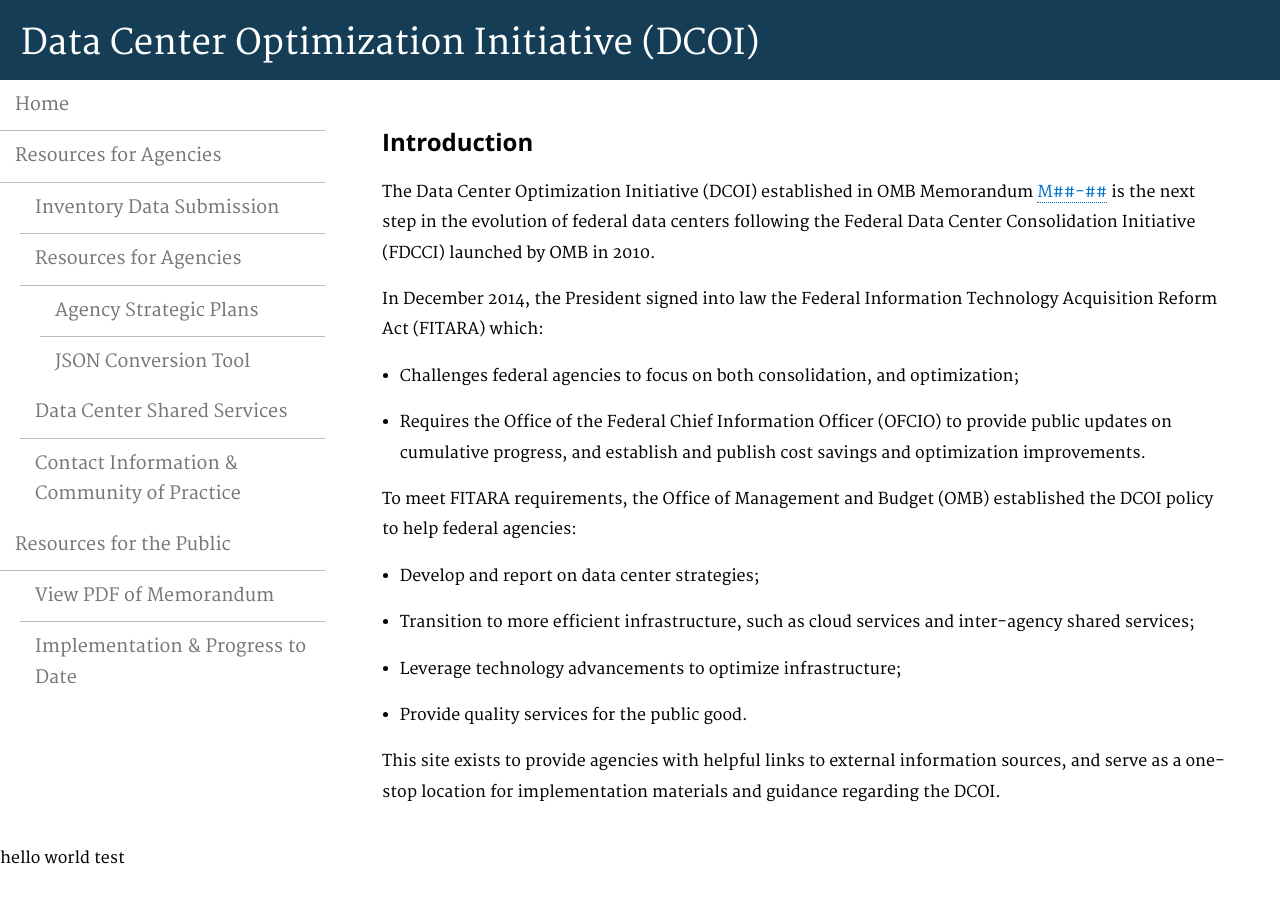
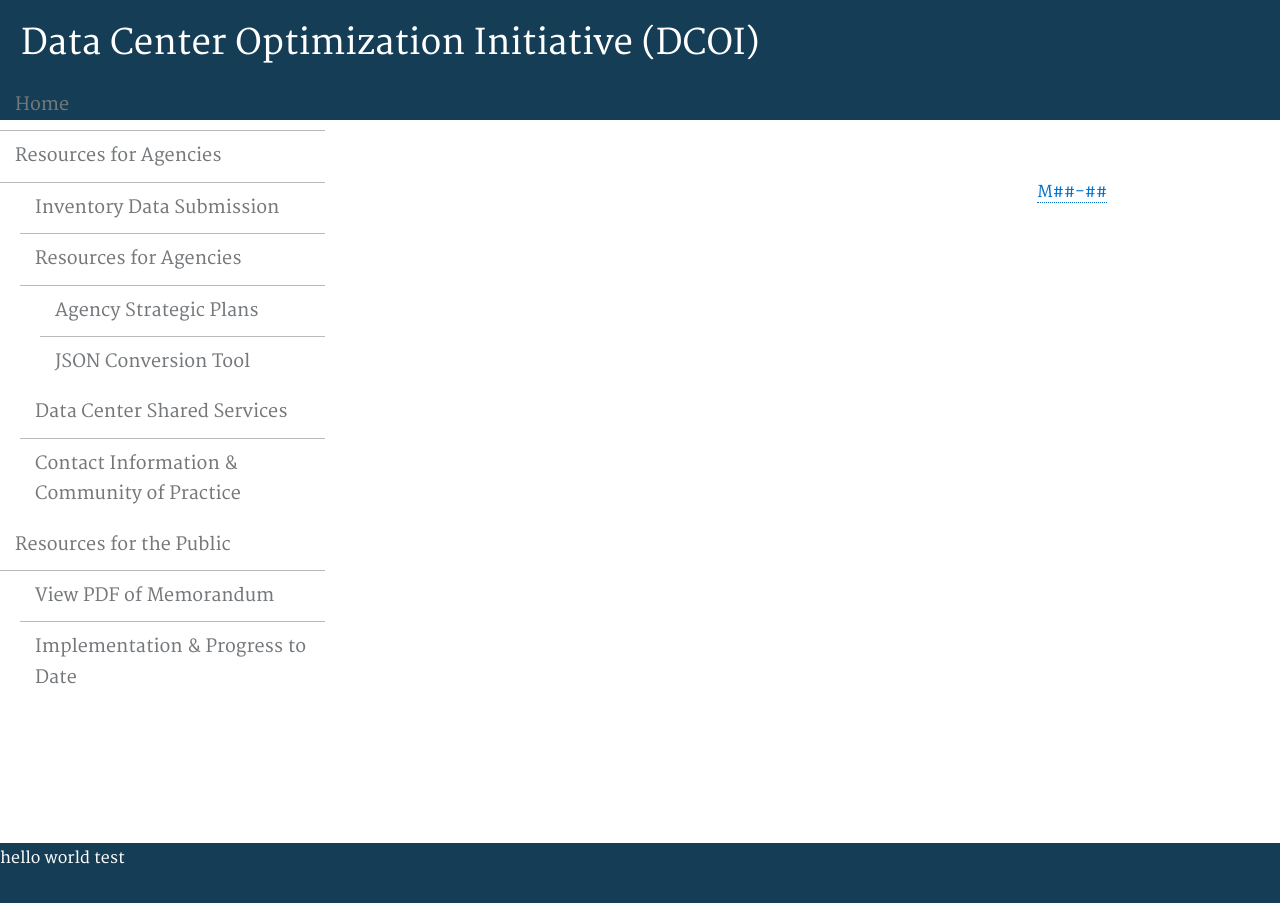
Before and after one commit to ydave-reisys/datacenters, a Jekyll site: the page built from pages/index.html, in a window 1280 px wide and 963 px high. Shown: the top 903 px of the window. Built offline with Jekyll 4.4.1, drawn with Linux system fonts in a browser that asks for light colours; nearby versions of some CDN libraries; Markdown is read by kramdown in place of the engine named in the settings.

Commit message:
Test Added footer

```diff
--- a/_layouts/default.html
+++ b/_layouts/default.html
@@ -39,7 +39,7 @@
 </head>
 <body>
 
-<div class="container">
+<footer class="container">
   <div>
     <header role="banner">
       <!-- <div style="float:right;">
--- a/assets/css/styles.scss
+++ b/assets/css/styles.scss
@@ -12,7 +12,7 @@
 $link:                #0072ce;
 $link-active:         #002d72;
 $link-hover:          #7eb8dd;
-
+$footer:              #153E56;
 $header-height:        80px;
 $header-height-mobile: 65px;
 
@@ -376,11 +376,11 @@
   padding: 0px;
 }
 /* footer */
-/*.footer{
-  background-color: #153E56;
-  padding: 1.3em;
-  color: #ffffff;
-  position: fixed;
-  height: 170px;
+footer{
+  background-color: $footer;
+  //padding: 1.3em;
+  color: $white;
+  height: 120px;
   width: 100%;
-}*/
+  bottom:0px;
+}
```
